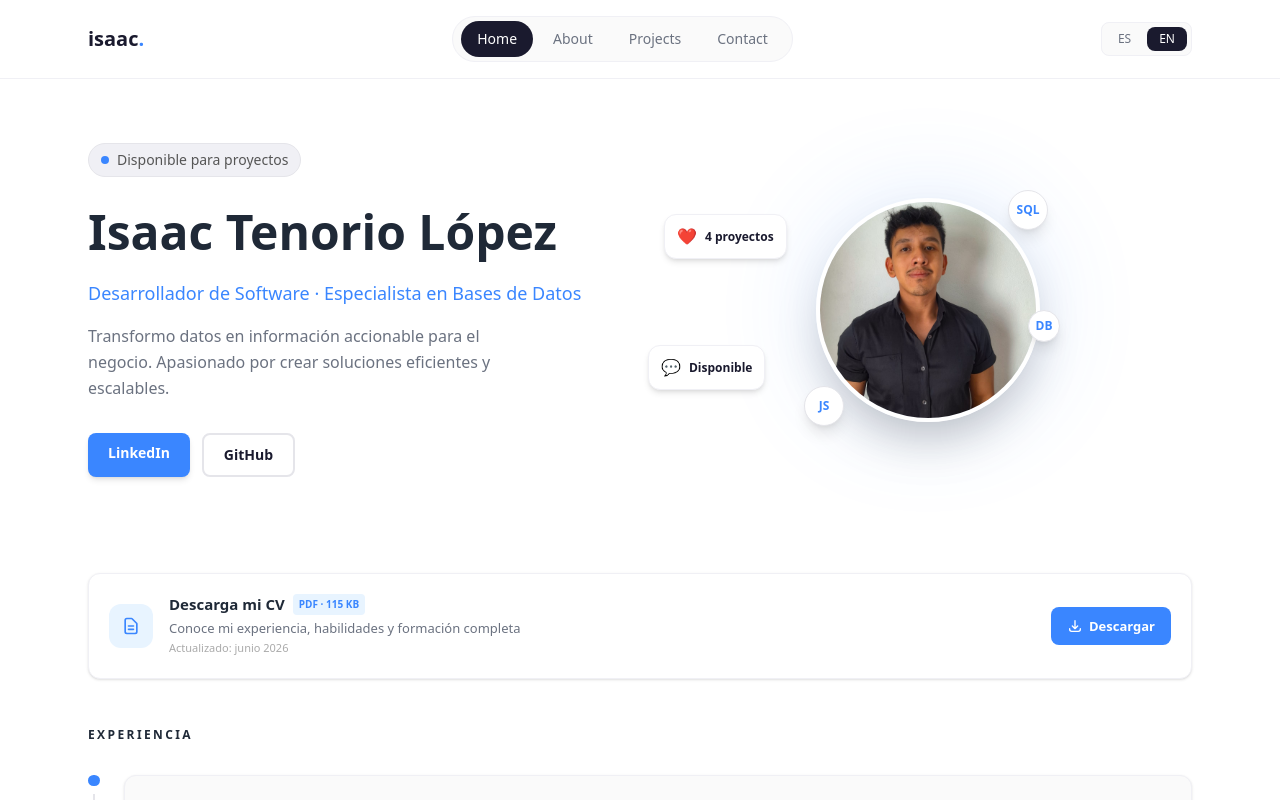
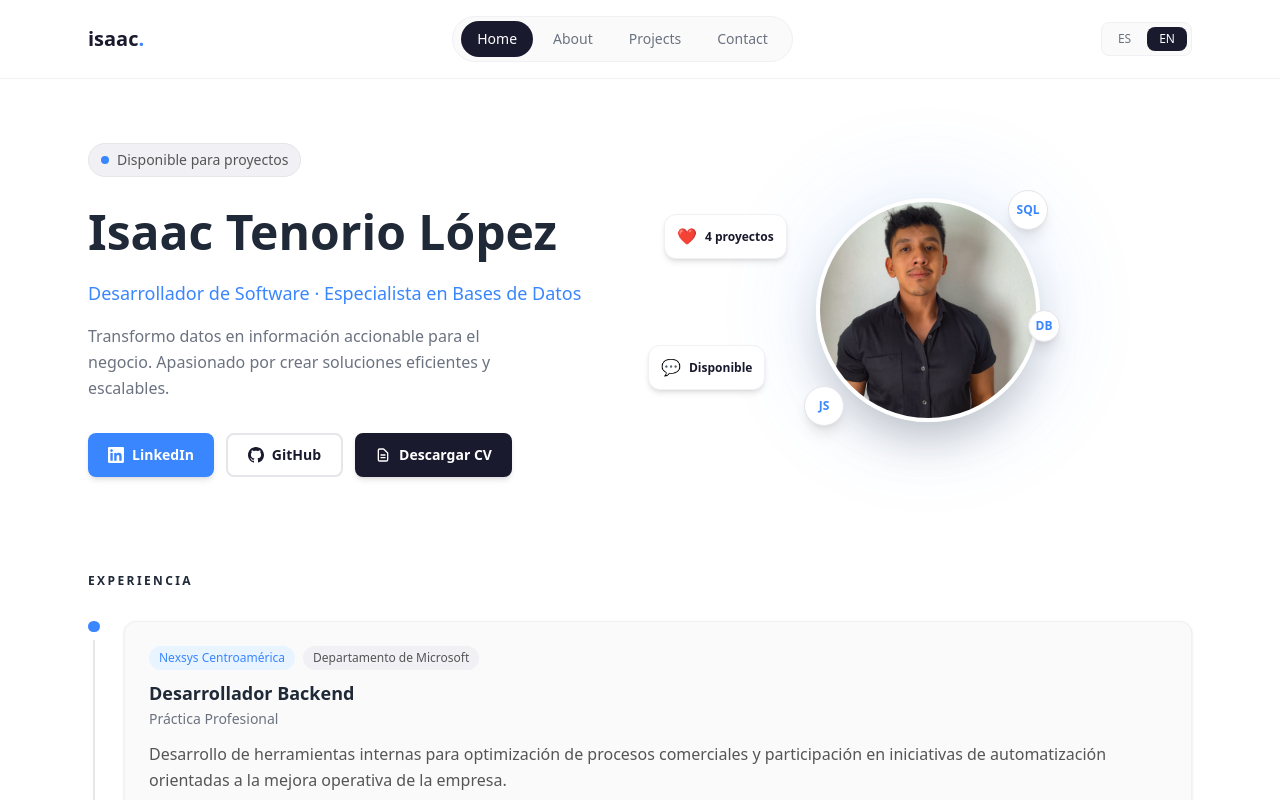
Before and after one commit to IsaacLopez777/portfolio, a Next.js app: page /en in a window 1280 px wide. Shown: the top 800 px of the page. Built offline with nearby package versions, Linux system fonts and the light colour scheme.

Commit message:
Integrate CV button into hero section with LinkedIn and GitHub

```diff
--- a/src/app/[locale]/page.tsx
+++ b/src/app/[locale]/page.tsx
@@ -64,22 +64,39 @@
                 Transformo datos en información accionable para el negocio. Apasionado por crear soluciones eficientes y escalables.
               </p>
 
-              <div className="flex gap-3">
+              <div className="flex flex-wrap gap-3">
                 <a
                   href="https://www.linkedin.com/in/isaac-tenorio-8a0411288"
                   target="_blank"
                   rel="noopener noreferrer"
-                  className="px-5 py-2.5 bg-[#3a86ff] text-white text-sm font-semibold rounded-lg hover:bg-[#2563eb] transition-colors shadow-md"
+                  className="inline-flex items-center gap-2 px-5 py-2.5 bg-[#3a86ff] text-white text-sm font-semibold rounded-lg hover:bg-[#2563eb] transition-colors shadow-md"
                 >
+                  <svg className="w-4 h-4" fill="currentColor" viewBox="0 0 24 24">
+                    <path d="M20.447 20.452h-3.554v-5.569c0-1.328-.027-3.037-1.852-3.037-1.853 0-2.136 1.445-2.136 2.939v5.667H9.351V9h3.414v1.561h.046c.477-.9 1.637-1.85 3.37-1.85 3.601 0 4.267 2.37 4.267 5.455v6.286zM5.337 7.433c-1.144 0-2.063-.926-2.063-2.065 0-1.138.92-2.063 2.063-2.063 1.14 0 2.064.925 2.064 2.063 0 1.139-.925 2.065-2.064 2.065zm1.782 13.019H3.555V9h3.564v11.452zM22.225 0H1.771C.792 0 0 .774 0 1.729v20.542C0 23.227.792 24 1.771 24h20.451C23.2 24 24 23.227 24 22.271V1.729C24 .774 23.2 0 22.222 0h.003z"/>
+                  </svg>
                   LinkedIn
                 </a>
                 <a
                   href="https://github.com/IsaacLopez777/Portafolio"
                   target="_blank"
                   rel="noopener noreferrer"
-                  className="px-5 py-2.5 bg-white text-[#1a1a2e] text-sm font-semibold rounded-lg border-2 border-[#e5e5ea] hover:bg-[#f9fafb] transition-colors"
+                  className="inline-flex items-center gap-2 px-5 py-2.5 bg-white text-[#1a1a2e] text-sm font-semibold rounded-lg border-2 border-[#e5e5ea] hover:bg-[#f9fafb] transition-colors"
                 >
+                  <svg className="w-4 h-4" fill="currentColor" viewBox="0 0 24 24">
+                    <path d="M12 0c-6.626 0-12 5.373-12 12 0 5.302 3.438 9.8 8.207 11.387.599.111.793-.261.793-.577v-2.234c-3.338.726-4.033-1.416-4.033-1.416-.546-1.387-1.333-1.756-1.333-1.756-1.089-.745.083-.729.083-.729 1.205.084 1.839 1.237 1.839 1.237 1.07 1.834 2.807 1.304 3.492.997.107-.775.418-1.305.762-1.604-2.665-.305-5.467-1.334-5.467-5.931 0-1.311.469-2.381 1.236-3.221-.124-.303-.535-1.524.117-3.176 0 0 1.008-.322 3.301 1.23.957-.266 1.983-.399 3.003-.404 1.02.005 2.047.138 3.006.404 2.291-1.552 3.297-1.23 3.297-1.23.653 1.653.242 2.874.118 3.176.77.84 1.235 1.911 1.235 3.221 0 4.609-2.807 5.624-5.479 5.921.43.372.823 1.102.823 2.222v3.293c0 .319.192.694.801.576 4.765-1.589 8.199-6.086 8.199-11.386 0-6.627-5.373-12-12-12z"/>
+                  </svg>
                   GitHub
+                </a>
+                <a
+                  href="/CV/Isaac_Tenorio_Lopez_CV.pdf"
+                  target="_blank"
+                  rel="noopener noreferrer"
+                  className="inline-flex items-center gap-2 px-5 py-2.5 bg-[#1a1a2e] text-white text-sm font-semibold rounded-lg hover:bg-[#2a2a3e] transition-colors shadow-md"
+                >
+                  <svg className="w-4 h-4" fill="none" stroke="currentColor" viewBox="0 0 24 24">
+                    <path strokeLinecap="round" strokeLinejoin="round" strokeWidth={2} d="M9 12h6m-6 4h6m2 5H7a2 2 0 01-2-2V5a2 2 0 012-2h5.586a1 1 0 01.707.293l5.414 5.414a1 1 0 01.293.707V19a2 2 0 01-2 2z" />
+                  </svg>
+                  Descargar CV
                 </a>
               </div>
             </div>
@@ -117,37 +134,6 @@
             </div>
           </div>
         </header>
-
-        <section className="mb-12">
-          <div className="group bg-white rounded-xl border border-[#f0f0f5] shadow-sm hover:shadow-md hover:border-[#3a86ff]/30 p-5 md:flex md:items-center md:justify-between md:gap-6 transition-all duration-300 cursor-pointer">
-            <div className="flex items-center gap-4">
-              <div className="w-11 h-11 bg-[#e8f4ff] rounded-xl flex items-center justify-center flex-shrink-0 transition-transform group-hover:scale-105">
-                <svg className="w-5 h-5 text-[#3a86ff]" fill="none" stroke="currentColor" viewBox="0 0 24 24">
-                  <path strokeLinecap="round" strokeLinejoin="round" strokeWidth={2} d="M9 12h6m-6 4h6m2 5H7a2 2 0 01-2-2V5a2 2 0 012-2h5.586a1 1 0 01.707.293l5.414 5.414a1 1 0 01.293.707V19a2 2 0 01-2 2z" />
-                </svg>
-              </div>
-              <div>
-                <div className="flex items-center gap-2 mb-0.5">
-                  <h3 className="text-[15px] font-bold text-[#1a1a2e]">Descarga mi CV</h3>
-                  <span className="px-1.5 py-0.5 bg-[#e8f4ff] text-[#3a86ff] text-[10px] font-semibold rounded">PDF · 115 KB</span>
-                </div>
-                <p className="text-[13px] text-[#6b7280]">Conoce mi experiencia, habilidades y formación completa</p>
-                <p className="text-[11px] text-[#aaa]">Actualizado: junio 2026</p>
-              </div>
-            </div>
-            <a
-              href="/CV/Isaac_Tenorio_Lopez_CV.pdf"
-              target="_blank"
-              rel="noopener noreferrer"
-              className="hidden md:inline-flex items-center gap-1.5 px-4 py-2 bg-[#3a86ff] text-white text-[13px] font-semibold rounded-lg hover:bg-[#2563eb] transition-colors"
-            >
-              <svg className="w-4 h-4" fill="none" stroke="currentColor" viewBox="0 0 24 24">
-                <path strokeLinecap="round" strokeLinejoin="round" strokeWidth={2} d="M4 16v1a3 3 0 003 3h10a3 3 0 003-3v-1m-4-4l-4 4m0 0l-4-4m4 4V4" />
-              </svg>
-              Descargar
-            </a>
-          </div>
-        </section>
 
         <section className="mb-20">
           <h2 className="text-xs font-bold text-[#3a86ff] uppercase tracking-[0.2em] mb-8">Experiencia</h2>
```
